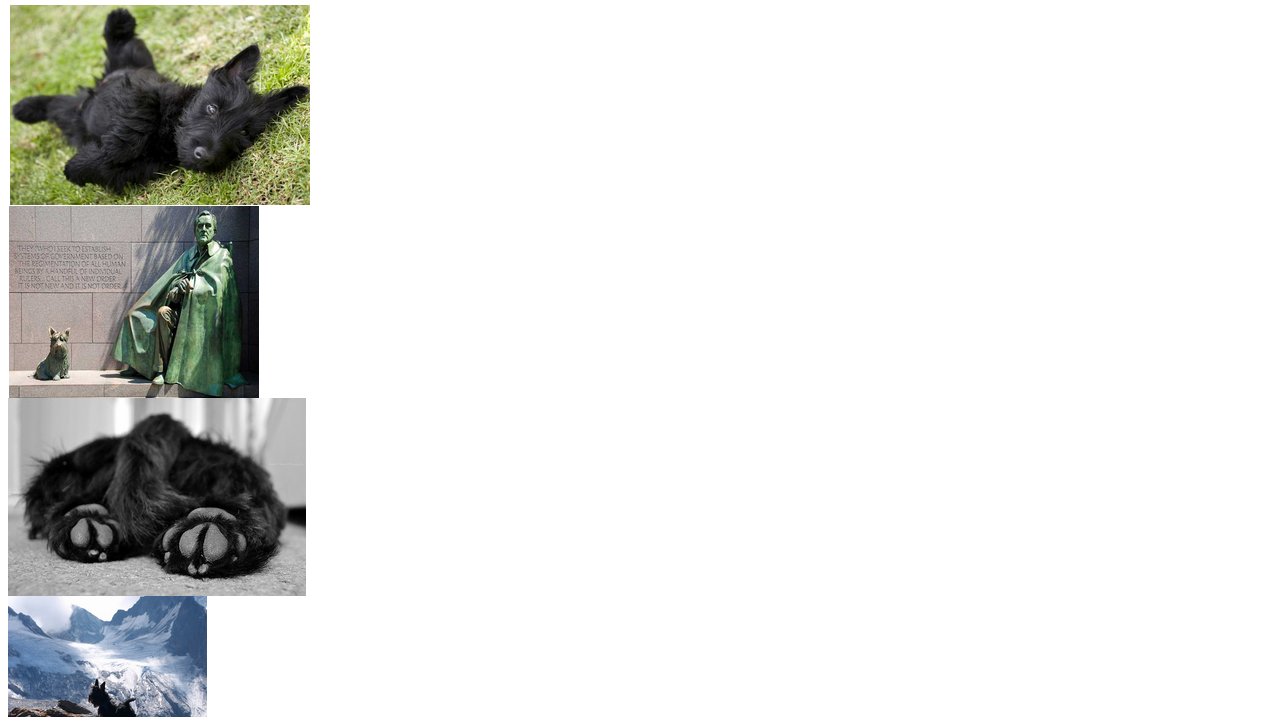
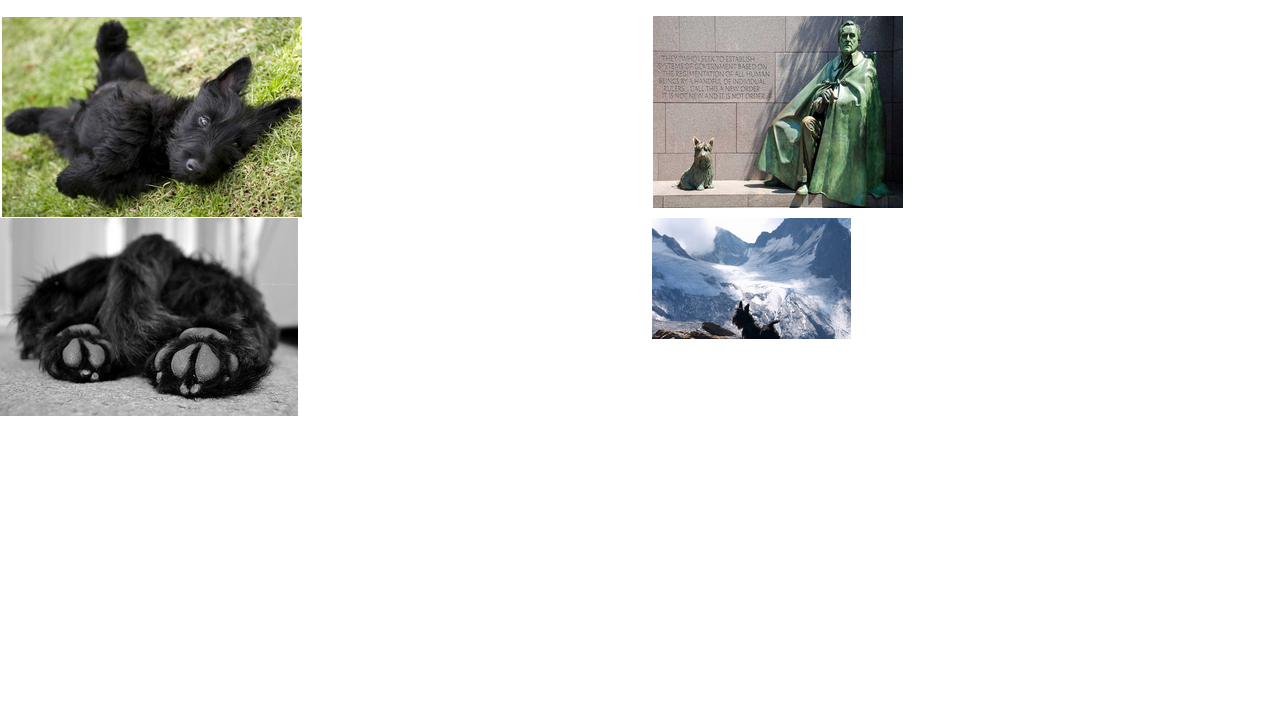
Before and after one commit to egrilli/ejemplo-branch, a plain HTML site: page index.html in a window 1280 px wide. Shown: the part 128-853 px from the top of the page. After the commit the page ends 800 px from the top, so only its background shows below. Drawn offline with nearby package versions, Linux system fonts and the light colour scheme.

Commit message:
agregar boostrap e imagenes

```diff
--- a/index.html
+++ b/index.html
@@ -5,6 +5,8 @@
   <meta charset="UTF-8">
   <meta http-equiv="X-UA-Compatible" content="IE=edge">
   <meta name="viewport" content="width=device-width, initial-scale=1.0">
+  <link href="https://cdn.jsdelivr.net/npm/bootstrap@5.0.0-beta3/dist/css/bootstrap.min.css" rel="stylesheet"
+    integrity="sha384-eOJMYsd53ii+scO/bJGFsiCZc+5NDVN2yr8+0RDqr0Ql0h+rP48ckxlpbzKgwra6" crossorigin="anonymous">F
   <title>Practicando Git</title>
 </head>
 
@@ -14,10 +16,31 @@
   <p>Lorem ipsum dolor, sit amet consectetur adipisicing elit. Fugit recusandae necessitatibus accusamus sequi tempora
     iusto amet asperiores maiores ut! Minima quasi dolores quas aliquid expedita ad blanditiis iusto similique vitae!
   </p>
-  <img src="images/perro1.png" alt="" style="display: block;">
-  <img src="images/perro2.png" alt="" style="display: block;">
-  <img src="images/perro3.png" alt="" style="display: block;">
-  <img src="images/perro4.png" alt="" style="display: block;">
+
+  <div class="row">
+    <div class=" col-6">
+      <img src="images/perro1.png" alt="" style="display: block;">
+    </div>
+    <div class=" col-6">
+      <img src="images/perro2.png" alt="" style="display: block;">
+    </div>
+  </div>
+
+  <div class="row">
+    <div class=" col-6">
+    <img src="images/perro3.png" alt="" style="display: block;">
+  </div>
+    <div class=" col-6">
+    <img src="images/perro4.png" alt="" style="display: block;">
+  </div>
+  </div>
+
+
+
+
+  <script src="https://cdn.jsdelivr.net/npm/bootstrap@5.0.0-beta3/dist/js/bootstrap.bundle.min.js"
+    integrity="sha384-JEW9xMcG8R+pH31jmWH6WWP0WintQrMb4s7ZOdauHnUtxwoG2vI5DkLtS3qm9Ekf"
+    crossorigin="anonymous"></script>
 
 </body>
 
```
